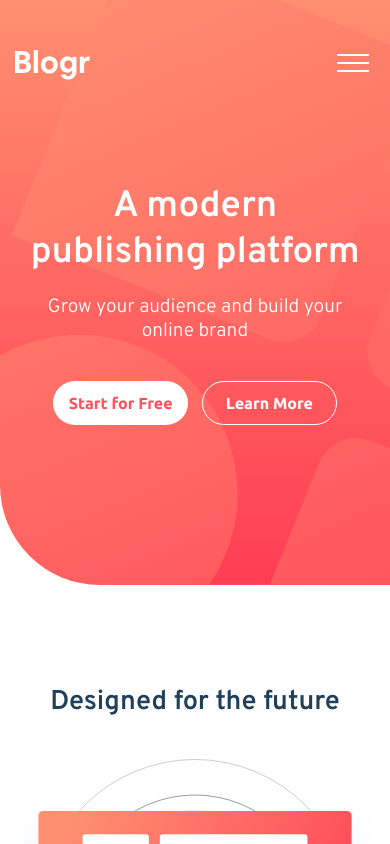
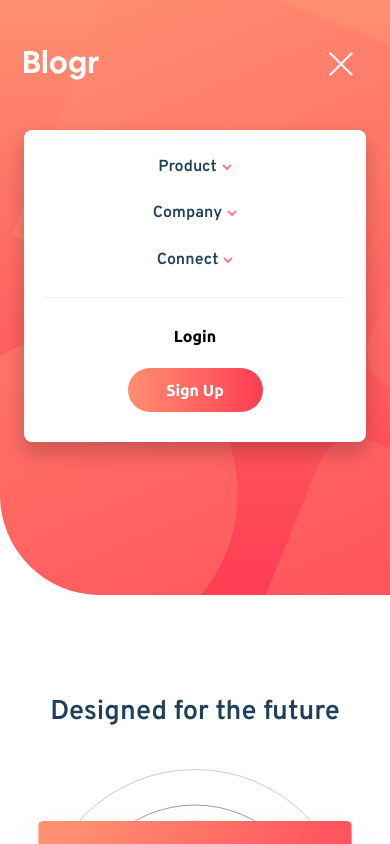
Before and after one commit to vNawar/blogr-landing-page-main, a plain HTML site: page index.html in a window 390 px wide. Both pictures are taken after a click on the button 353 px from the left and 64 px from the top of the page. Shown: the top 844 px of the page. Drawn offline with nearby package versions, Linux system fonts and the light colour scheme; a script that the page names is missing.

Commit message:
Add mobile navbar functionality

```diff
--- a/index.html
+++ b/index.html
@@ -20,6 +20,7 @@
     <script src="./js/index.js"></script>
   </head>
   <body>
+    <div class="wrapper">
       <!-- Title Section -->
       <section id="title">
         <nav>
@@ -27,6 +28,41 @@
           <button class="icon-hamburger-button">
             <span class="icon-hamburger"></span>
           </button>
+          <div id="navbarContent" class="navbar-menu">
+            <div class="navbar-items">
+              <div class="navbar-item">
+                <h5 class="list-header">Product</h5>
+                <ul class="list">
+                  <li><a href="#">Overview</a></li>
+                  <li><a href="#">Pricing</a></li>
+                  <li><a href="#">Marketplace</a></li>
+                  <li><a href="#">Features</a></li>
+                  <li><a href="#">Integrations</a></li>
+                </ul>
+              </div>
+              <div class="navbar-item">
+                <h5 class="list-header">Company</h5>
+                <ul class="list">
+                  <li><a href="#">About</a></li>
+                  <li><a href="#">Team</a></li>
+                  <li><a href="#">Blog</a></li>
+                  <li><a href="#">Careers</a></li>
+                </ul>
+              </div>
+              <div class="navbar-item">
+                <h5 class="list-header">Connect</h5>
+                <ul class="list">
+                  <li><a href="#">Contact</a></li>
+                  <li><a href="#">Newsletter</a></li>
+                  <li><a href="#">LinkedIn</a></li>
+                </ul>
+              </div>
+            </div>
+            <div class="navbar-buttons">
+              <button class="login">Login</button>
+              <button class="sign-up">Sign Up</button>
+            </div>
+          </div>
         </nav>
         <article class="title-content">
           <h1>A modern publishing platform</h1>
@@ -48,13 +84,13 @@
           <p>
             Blogr features an exceedingly intuitive interface which lets you focus on one thing: creating content. The
             editor supports management of multiple blogs and allows easy manipulation of embeds such as images, videos,
-          and Markdown. Extensibility with plugins and themes provide easy ways to add functionality or change the looks
-          of a blog.
+            and Markdown. Extensibility with plugins and themes provide easy ways to add functionality or change the
+            looks of a blog.
           </p>
           <h3>Robust content management</h3>
           <p>
-          Flexible content management enables users to easily move through posts. Increase the usability of your blog by
-          adding customized categories, sections, format, or flow. With this functionality, you’re in full control.
+            Flexible content management enables users to easily move through posts. Increase the usability of your blog
+            by adding customized categories, sections, format, or flow. With this functionality, you’re in full control.
           </p>
         </article>
       </section>
@@ -81,8 +117,9 @@
           <h3>Free, open, simple</h3>
           <p>
             Blogr is a free and open source application backed by a large community of helpful developers. It supports
-          features such as code syntax highlighting, RSS feeds, social media integration, third-party commenting tools,
-          and works seamlessly with Google Analytics. The architecture is clean and is relatively easy to learn.
+            features such as code syntax highlighting, RSS feeds, social media integration, third-party commenting
+            tools, and works seamlessly with Google Analytics. The architecture is clean and is relatively easy to
+            learn.
           </p>
           <h3>Powerful tooling</h3>
           <p>
@@ -123,5 +160,6 @@
           </ul>
         </div>
       </footer>
+    </div>
   </body>
 </html>
--- /dev/null
+++ b/js/index.js
@@ -0,0 +1,19 @@
+$(document).ready(function () {
+  $(".icon-hamburger-button").click(function () {
+    if ($(".navbar-menu").css("display") == "none") {
+      $(".navbar-menu").show();
+    } else {
+      $(".navbar-menu").hide();
+    }
+    $(".icon-hamburger, .icon-close").toggleClass("icon-hamburger icon-close");
+  });
+
+  $(".list-header").click(function () {
+    if ($(this).siblings(".list").css("display") == "none") {
+      $(this).css({})
+      $(this).siblings(".list").show();
+    } else {
+      $(this).siblings(".list").hide();
+    }
+  });
+});
--- a/styles/style.scss
+++ b/styles/style.scss
@@ -8,11 +8,23 @@ $lightRed2: hsl(356, 100%, 66%);
 $grayishBlue: hsl(240, 2%, 79%);
 $grayishBlue2: hsl(240, 2%, 89%);
 $veryDarkBlue: hsl(208, 49%, 24%);
+$veryDarkBlue2: hsl(208, 29%, 34%);
 $veryDarkGrayishBlue: hsl(207, 13%, 34%);
 $veryDarkGreyBlue: hsl(237, 17%, 21%);
 $veryDarkBlackBlue: hsl(240, 10%, 16%);
 $veryDarkDesaturatedBlue: hsl(237, 23%, 32%);
 $veryDarkDesaturatedBlue2: hsl(237, 23%, 28%);
+
+@mixin button-style {
+  font-size: 1em;
+  font-weight: 700;
+  border-style: none;
+  font-family: "Ubuntu", sans-serif;
+  border-radius: 30px;
+  height: 44px;
+  width: 135px;
+  color: white;
+}
 
 html {
   margin: 0;
@@ -51,13 +63,15 @@ a {
   border-bottom-left-radius: 100px;
   text-align: center;
   margin-bottom: 100px;
+  padding: 50px 24px 0;
+  height: 545px;
 
   nav {
     position: relative;
     display: flex;
+    flex-wrap: wrap;
     justify-content: space-between;
-    padding: 50px 15px;
-    margin-bottom: 54px;
+    margin-bottom: 120px;
 
     .icon-hamburger {
       background: url(../images/icon-hamburger.svg) no-repeat;
@@ -65,37 +79,102 @@ a {
       width: 32px;
       height: 18px;
     }
+    .icon-close {
+      background: url(../images/icon-close.svg) no-repeat;
+      display: inline-block;
+      width: 32px;
+      height: 25px;
+    }
 
     .icon-hamburger-button {
       background-color: transparent;
       border-style: none;
     }
+
+    .navbar-menu {
+      display: none;
+      position: absolute;
+      width: 100%;
+      max-width: 400px;
+      background-color: white;
+      border-radius: 8px;
+      right: 0px;
+
+      top: 80px;
+      box-shadow: 0px 10px 20px 1px rgba(0, 0, 0, 0.2);
+
+      .navbar-items {
+        border-bottom: 1px solid hsl(240, 2%, 94%);
+        margin: 0 20px;
+        color: black;
+
+        .list-header {
+          font-size: 1rem;
+          color: $veryDarkBlue;
+
+          cursor: pointer;
+          &::after {
+            content: url(../images/icon-arrow-dark.svg);
+            margin-left: 5px;
+          }
+        }
+
+        .list {
+          display: none;
+          padding: 10px 0;
+          background-color: hsl(240, 2%, 94%);
+          border-radius: 6px;
+
+          li {
+            margin: 15px 0;
+            list-style: none;
+
+            a {
+              font-weight: 600;
+              font-size: 0.9rem;
+              color: $veryDarkBlue2;
+            }
+          }
+        }
+      }
+
+      .navbar-buttons {
+        margin-top: 16px;
+        display: flex;
+        flex-direction: column;
+        align-items: center;
+        margin-bottom: 30px;
+
+        .login {
+          @include button-style;
+          color: black;
+          background-color: white;
+          margin-bottom: 10px;
+        }
+
+        .sign-up {
+          @include button-style;
+          background-image: linear-gradient(to right, $veryLightRed, $lightRed);
+        }
+      }
+    }
   }
 
   .title-content {
-    padding: 0 24px 160px;
-
     h1 {
       font-size: 2.3em;
       margin: 0;
     }
 
     p {
-      font-size: 1.2em;
+      font-size: 1.15em;
       margin-bottom: 38px;
     }
 
-    .start-free,
-    .learn-more {
-      font-size: 1em;
-      font-weight: 700;
-      border-style: none;
+    .start-free {
+      @include button-style;
       background-color: white;
       color: $lightRed2;
-      font-family: "Ubuntu", sans-serif;
-      border-radius: 30px;
-      height: 44px;
-      width: 135px;
       &:hover {
         background-color: $veryLightRed2;
         color: white;
@@ -103,6 +182,7 @@ a {
     }
 
     .learn-more {
+      @include button-style;
       margin-left: 10px;
       background-color: transparent;
       border: 1px solid white;
```
Also changed, not shown: styles/style.css, 1 other file. Lines whose indentation alone changed are shown as unchanged.
